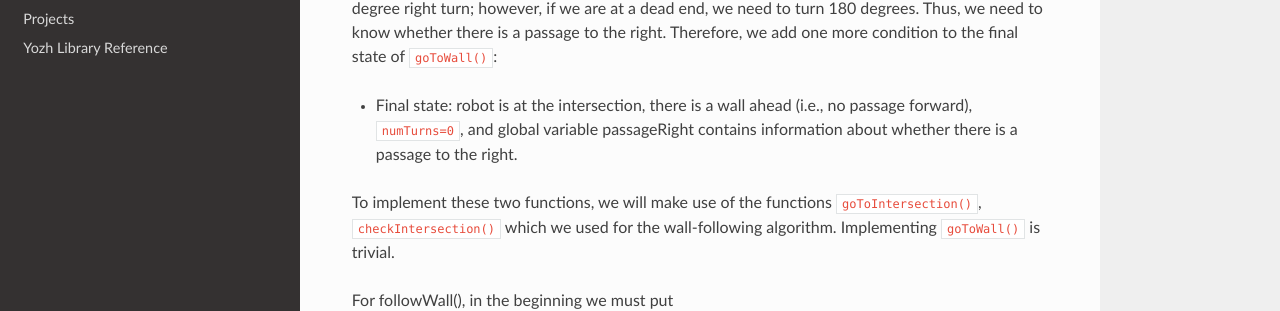
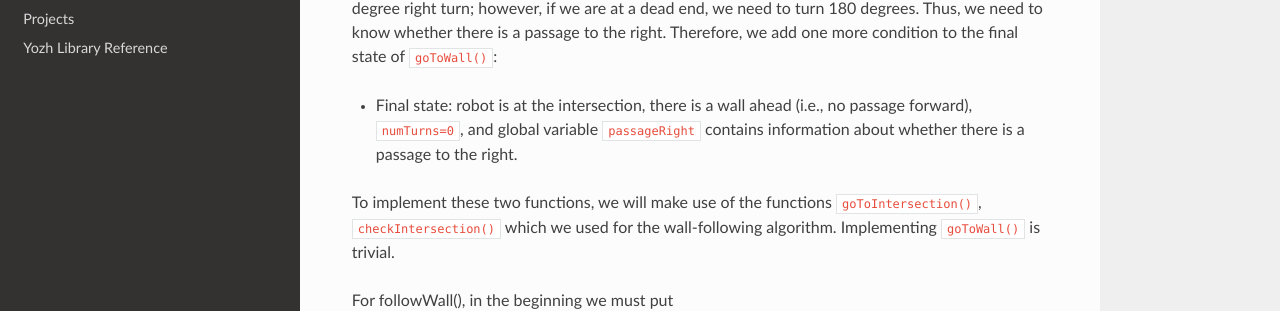
Before and after one commit to shurik179/yozh-SC2023, a Sphinx documentation site: the page built from docs/projects/maze2.rst, in a window 1280 px wide and 900 px high, scrolled down 1720 px. Shown: the part 192-503 px from the top of the window. Built offline with Sphinx 7.4.7 and the Read the Docs theme 2.0.0, drawn with Linux system fonts in a browser that asks for light colours; formulas are drawn with MathJax 3; pages that are not in the unit, such as notebooks, are missing from menus.

Commit message:
final pledge edit

```diff
--- a/docs/projects/maze2.rst
+++ b/docs/projects/maze2.rst
@@ -62,7 +62,7 @@ the robot needs to turn so that the wall is on its left. Normally it would be ju
 turn; however, if we are at a dead end, we need to turn 180 degrees. Thus, we need to know
 whether there is a passage to the right. Therefore, we add one more condition to the final state of ``goToWall()``:
 
-* Final state: robot is at the intersection, there is a wall ahead (i.e., no passage forward), ``numTurns=0``, and global variable passageRight contains information about whether there is a passage to the right.
+* Final state: robot is at the intersection, there is a wall ahead (i.e., no passage forward), ``numTurns=0``, and global variable ``passageRight`` contains information about whether there is a passage to the right.
 
 To implement these two functions, we will make use of the functions ``goToIntersection()``,
 ``checkIntersection()`` which we used for the wall-following algorithm.
```
